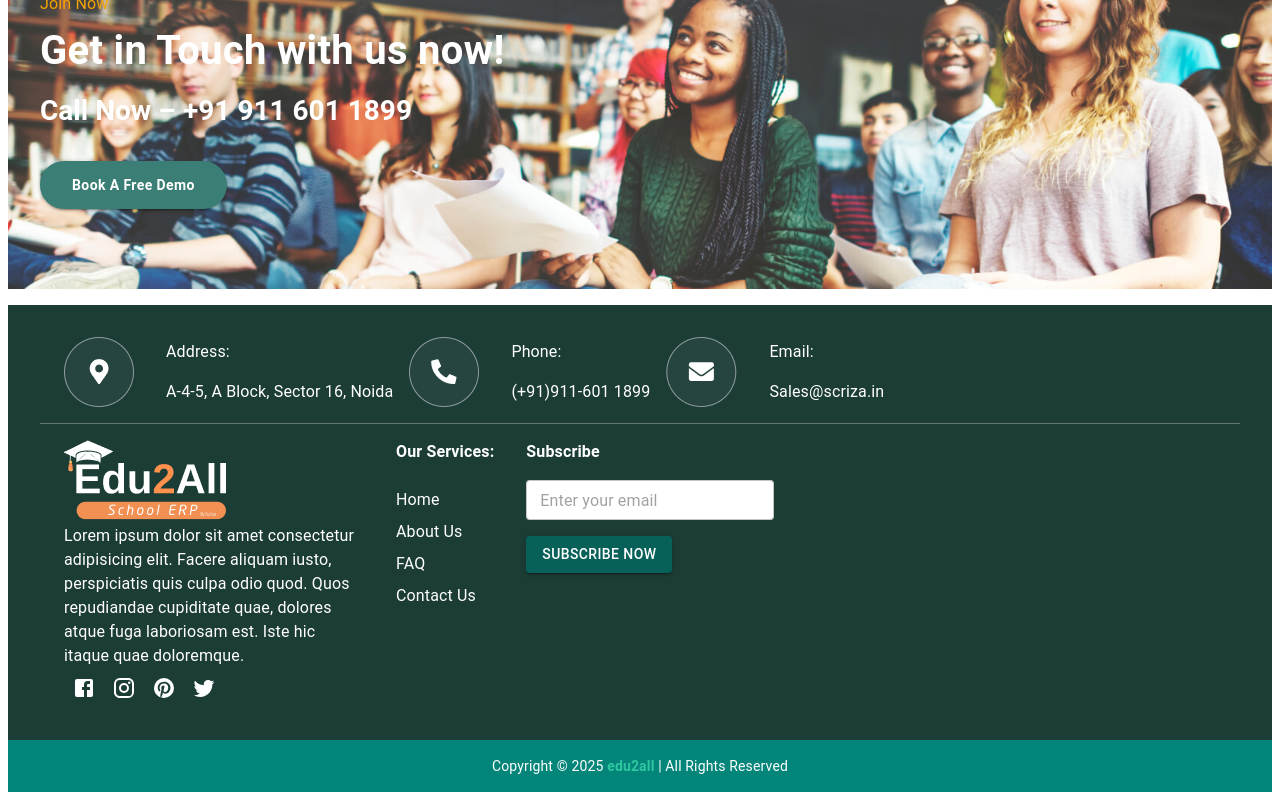
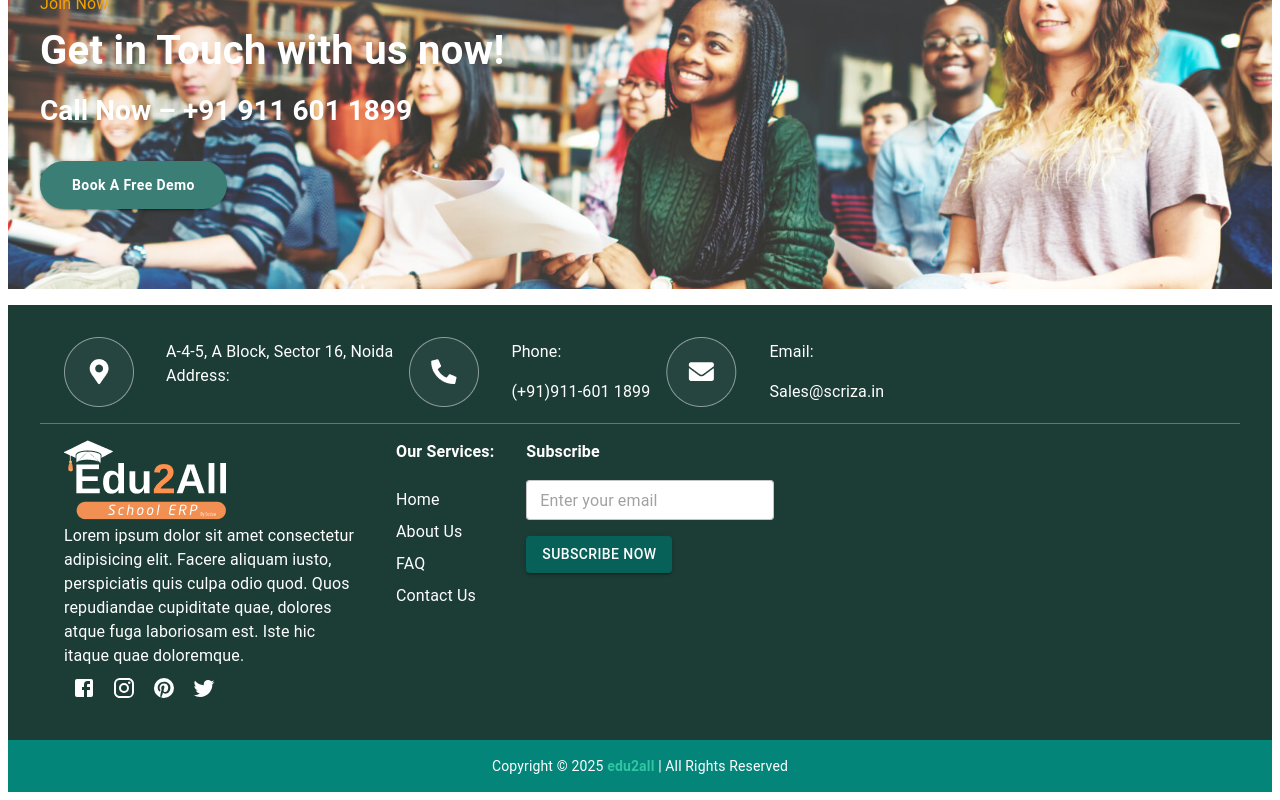
Before and after one commit to saqibscriza/erp-web, a React (Vite) app: page / in a window 1280 px wide. Shown: the part 911-1711 px from the top of the page. Built offline with nearby package versions, Linux system fonts and the light colour scheme.

Commit message:
new changes

```diff
--- a/src/components/footer/Footer.jsx
+++ b/src/components/footer/Footer.jsx
@@ -17,8 +17,9 @@ const Footer = () => {
                                 <Box sx={{ display: "flex", justifyContent: "space-between", alignItems: "center", gap: 4 }}>
                                     <img src={Location} alt="" />
                                     <Box sx={{}}>
+
+                                        <Typography>A-4-5, A Block, Sector 16, Noida</Typography>
                                         <Typography sx={{ mb: 2 }}>Address:</Typography>
-                                        <Typography>A-4-5, A Block, Sector 16, Noida</Typography>
                                     </Box>
                                 </Box>
                             </Box>
```
